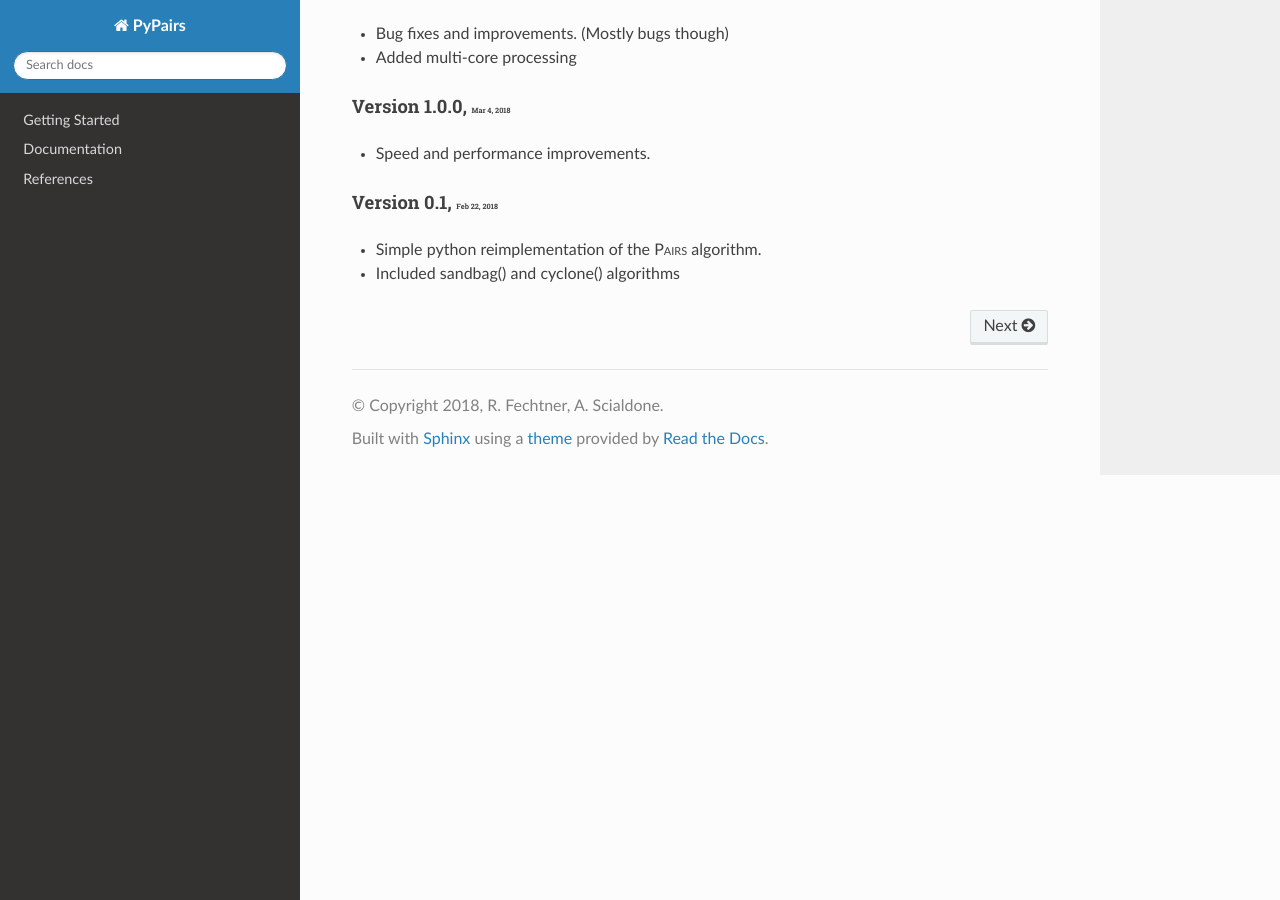
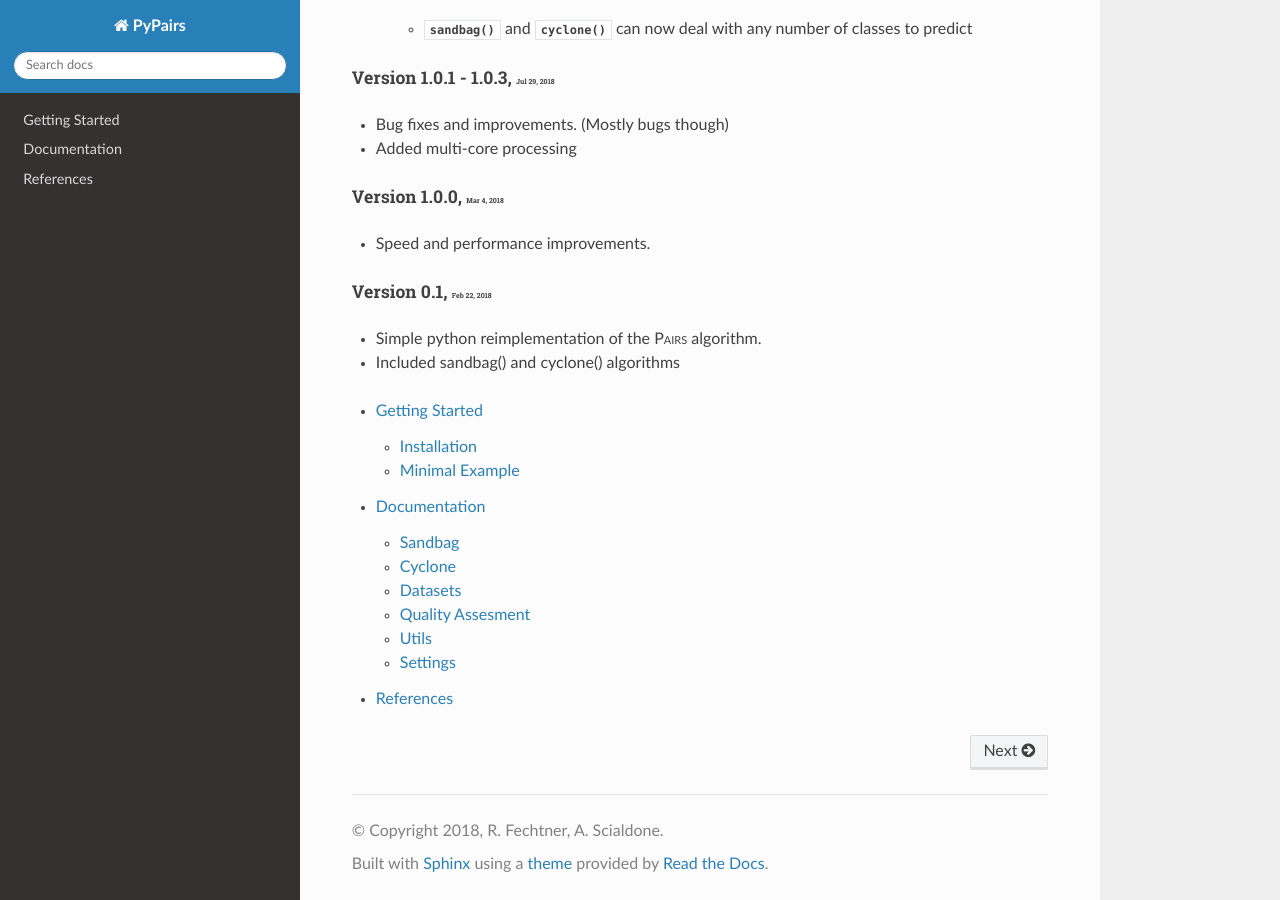
Before and after one commit to rfechtner/pypairs, a Sphinx documentation site: the page built from docs/index.rst, in a window 1280 px wide and 900 px high, scrolled down 1699 px. Built offline with Sphinx 7.4.7 and the Read the Docs theme 2.0.0, drawn with Linux system fonts in a browser that asks for light colours; the version number could not be read and is left out; some of the changed lines change nothing that is shown; some of the changed text lies outside the part shown.

Commit message:
Cleaning Documentation Output

```diff
--- a/docs/documentation.rst
+++ b/docs/documentation.rst
@@ -1,5 +1,6 @@
 .. automodule:: pypairs
 
+=============
 Documentation
 =============
 
--- a/docs/index.rst
+++ b/docs/index.rst
@@ -1,9 +1,9 @@
 .. role:: small
 .. role:: smallcaps
 
-=====
+=========================
 PyPairs Documentation
-=====
+=========================
 
 .. include:: README.rst
 
@@ -11,7 +11,6 @@
 
 .. toctree::
     :maxdepth: 2
-    :hidden:
 
     gettingstarted
     documentation
--- a/docs/reference.rst
+++ b/docs/reference.rst
@@ -1,5 +1,6 @@
+==========
 References
-----------
+==========
 
 .. [Leng15] Leng *et al.* (2015)
    *Oscope identifies oscillatory genes in unsynchronized single-cell RNA-seq experiments.*,
--- a/docs/release_notes.rst
+++ b/docs/release_notes.rst
@@ -1,7 +1,3 @@
-.. note::
-
-    Please only use :mod:`pypairs` >= 3.0.9.
-
 .. role:: small
 
 .. role:: smaller
@@ -11,13 +7,23 @@
 Release notes
 -------------
 
+Announcement
+""""""""""""
+.. note::
+
+    Please only use :mod:`pypairs` >= 3.0.9.
+
+
+Versions
+""""""""
+
 Version 3.0.1 - 3.0.9, :small:`Feb 1, 2019`
-""""""""""""""""""""""""""""""""""""""""""""
+~~~~~~~~~~~~~~~~~~~~~~~~~~~~~~~~~~~~~~~~~~~
 
 - Various bug fixes
 
 Version 3.0.0, :small:`Jan 18, 2019 - Jan 31, 2019`
-""""""""""""""""""""""""""""""""""""""""""""""""""""
+~~~~~~~~~~~~~~~~~~~~~~~~~~~~~~~~~~~~~~~~~~~~~~~~~~~
 
 - Complete restructuring of the package. Now fully compatiple with :mod:`scanpy` .
 - Added:
@@ -30,13 +36,13 @@
 
 
 Version 2.0.1 - 2.0.6, :small:`Nov 22, 2018`
-""""""""""""""""""""""""""""""""""""""""""""
+~~~~~~~~~~~~~~~~~~~~~~~~~~~~~~~~~~~~~~~~~~~~
 
 - Minor bug fixes and improvements.
 
 
 Version 2.0.0, :small:`Aug 14, 2018`
-""""""""""""""""""""""""""""""""""""
+~~~~~~~~~~~~~~~~~~~~~~~~~~~~~~~~~~~~
 
 - Major restructuring of the package
 - Improved parallel processing
@@ -44,18 +50,18 @@
     - :func:`~pypairs.pairs.sandbag` and :func:`~pypairs.pairs.cyclone` can now deal with any number of classes to predict
 
 Version 1.0.1 - 1.0.3, :small:`Jul 29, 2018`
-""""""""""""""""""""""""""""""""""""""""""""
+~~~~~~~~~~~~~~~~~~~~~~~~~~~~~~~~~~~~~~~~~~~~
 
 - Bug fixes and improvements. (Mostly bugs though)
 - Added multi-core processing
 
 Version 1.0.0, :small:`Mar 4, 2018`
-"""""""""""""""""""""""""""""""""""
+~~~~~~~~~~~~~~~~~~~~~~~~~~~~~~~~~~~
 
 - Speed and performance improvements.
 
 Version 0.1, :small:`Feb 22, 2018`
-""""""""""""""""""""""""""""""""""
+~~~~~~~~~~~~~~~~~~~~~~~~~~~~~~~~~~
 
 - Simple python reimplementation of the :smallcaps:`Pairs` algorithm.
 - Included sandbag() and cyclone() algorithms
```
